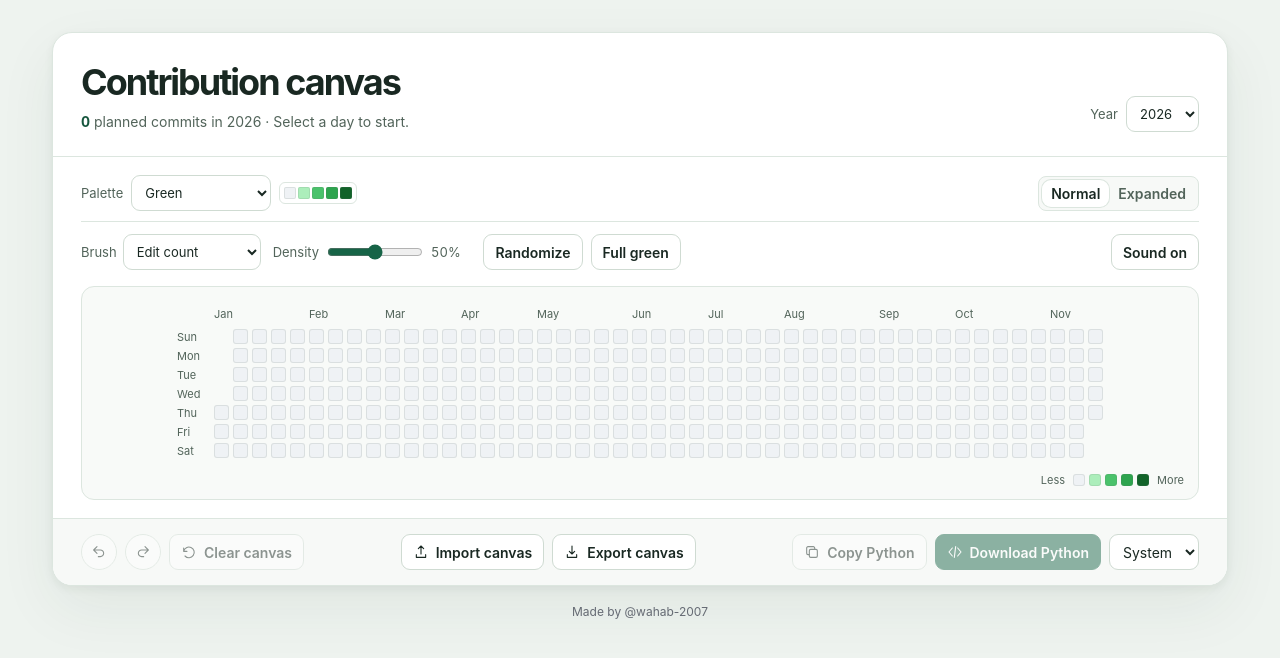
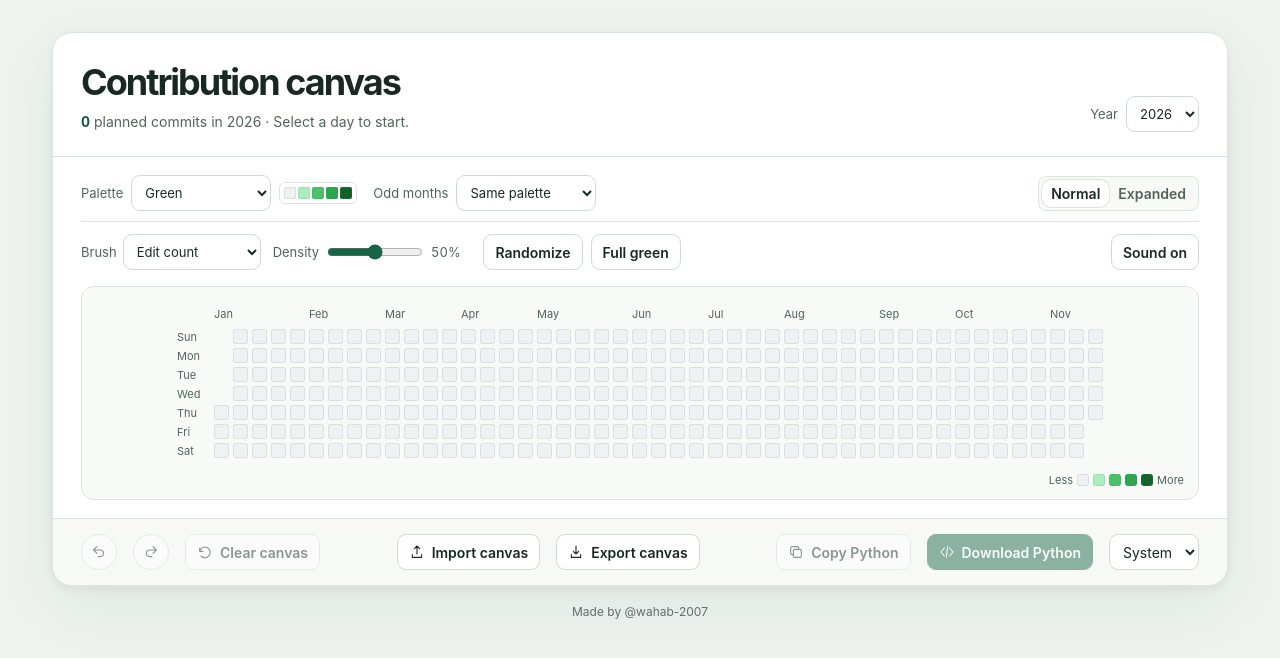
Before and after one commit to wahab-2007/brush-io, a React (Vite) app: page / in a window 1280 px wide. Shown: the top 658 px of the page. Built offline with nearby package versions, Linux system fonts and the light colour scheme.

Commit message:
Support independent palettes for odd and even months

```diff
--- a/src/App.tsx
+++ b/src/App.tsx
@@ -4,6 +4,7 @@ import { DayEditor } from './components/DayEditor.tsx'
 import { Graph } from './components/Graph.tsx'
 import type { Selection } from './components/Graph.tsx'
 import { Icon } from './components/Icon.tsx'
+import { PaletteSelect } from './components/PaletteSelect.tsx'
 import { fullFill, randomFill } from './lib/brushFill.ts'
 import { playInterfaceSound } from './lib/brushSound.ts'
 import { useInterfaceSounds } from './lib/useInterfaceSounds.ts'
@@ -11,7 +12,7 @@ import { FIRST_YEAR, yearDates } from './lib/calendar.ts'
 import { summarize } from './lib/intensity.ts'
 import { createPlan, generatePython } from './lib/pythonGenerator.ts'
 import { deserialize, newHistory, readSession, redo, saveSession, serialize, setChanges, setCount, undo } from './lib/session.ts'
-import { colorsFor, paletteGroups, schemeFor } from './lib/themes.ts'
+import { colorsFor, schemeFor } from './lib/themes.ts'
 import type { SiteTheme, Theme } from './lib/themes.ts'
 
 type Brush = 'manual' | '1' | '5' | '10' | 'custom'
@@ -46,6 +47,7 @@ export default function App() {
   const [mode, setMode] = useState<SiteTheme>('system')
   const [systemDark, setSystemDark] = useState(() => matchMedia(systemQuery).matches)
   const [theme, setTheme] = useState<Theme>('green')
+  const [oddTheme, setOddTheme] = useState<Theme | 'same'>('same')
   const [brush, setBrush] = useState<Brush>('manual')
   const [customBrush, setCustomBrush] = useState('1')
   const [sound, setSound] = useState(true)
@@ -57,6 +59,8 @@ export default function App() {
   const upload = useRef<HTMLInputElement>(null)
   const scheme = schemeFor(mode, systemDark)
   const palette = useMemo(() => colorsFor(theme, scheme), [theme, scheme])
+  const oddPalette = useMemo(() => oddTheme === 'same' || oddTheme === theme ? undefined : colorsFor(oddTheme, scheme),
+    [oddTheme, theme, scheme])
   const increment = Number(brush === 'custom' ? customBrush : brush)
   const canPaint = Number.isSafeInteger(increment) && increment > 0
   const currentDates = useMemo(() => yearDates(year), [year])
@@ -110,6 +114,7 @@ export default function App() {
     } else {
       setHistory((state) => setChanges(state, fullFill(days, state.current)))
       setTheme('green')
+      setOddTheme('same')
     }
     setSelection(undefined)
   }
@@ -176,17 +181,10 @@ export default function App() {
 
         <div className="graph-section">
           <div className="view-bar">
-            <label className="palette-control">
-              <span>Palette</span>
-              <select aria-label="Palette" value={theme} onChange={(event) => setTheme(event.target.value as Theme)}>
-                {Object.entries(paletteGroups).map(([group, options]) => <optgroup label={group} key={group}>
-                  {Object.entries(options).map(([value, label]) => <option value={value} key={value}>{label}</option>)}
-                </optgroup>)}
-              </select>
-              <span className="palette-preview" aria-hidden="true">
-                {palette.map((color) => <span style={{ backgroundColor: color }} key={color}/>)}
-              </span>
-            </label>
+            <div className="palette-controls">
+              <PaletteSelect label="Palette" value={theme} colors={palette} onChange={setTheme}/>
+              <PaletteSelect label="Odd months" value={oddTheme} colors={oddPalette} onChange={setOddTheme}/>
+            </div>
             <div className="segmented" role="group" aria-label="Calendar size">
               <button aria-pressed={!expanded} onClick={() => { setExpanded(false); setSelection(undefined) }}>Normal</button>
               <button aria-pressed={expanded} onClick={() => { setExpanded(true); setSelection(undefined) }}>Expanded</button>
@@ -226,7 +224,7 @@ export default function App() {
           </div>
 
           <div className="graph-board">
-            <Graph dates={currentDates} counts={counts} levels={levels} palette={palette} expanded={expanded}
+            <Graph dates={currentDates} counts={counts} levels={levels} palette={palette} oddPalette={oddPalette} expanded={expanded}
               selected={selection?.date} opensEditor={brush === 'manual'} onSelect={useBrush}/>
           </div>
         </div>
--- a/src/components/Graph.tsx
+++ b/src/components/Graph.tsx
@@ -15,6 +15,7 @@ interface GraphProps {
   counts: number[]
   levels: number[]
   palette: string[]
+  oddPalette?: string[]
   expanded: boolean
   opensEditor: boolean
   selected?: string
@@ -22,7 +23,7 @@ interface GraphProps {
 }
 
 export const Graph = memo(function Graph({
-  dates, counts, levels, palette, expanded, opensEditor, selected, onSelect,
+  dates, counts, levels, palette, oddPalette, expanded, opensEditor, selected, onSelect,
 }: GraphProps) {
   const { cells, months, columns } = useMemo(() => layout(dates), [dates])
   const [focused, setFocused] = useState<string>()
@@ -53,7 +54,9 @@ export const Graph = memo(function Graph({
             style={{ gridColumn: 1, gridRow: index + 2 }}>{label}</span>)}
           {cells.map(({ date, column, row }, index) => {
             const count = counts[index] ?? 0
-            const color = palette[levels[index] ?? 0]
+            const month = Number(date.slice(5, 7))
+            const colors = oddPalette && month % 2 === 1 ? oddPalette : palette
+            const color = colors[levels[index] ?? 0]
             const style = {
               gridColumn: column + 2, gridRow: row + 2, '--cell-color': color, color: onColor(color),
             } as CSSProperties
@@ -78,13 +81,20 @@ export const Graph = memo(function Graph({
             ? formatDate(focused) + ' · ' + (counts[dates.indexOf(focused)] ?? 0).toLocaleString('en-US')
             : null}
         </span>
-        <div className="legend" aria-label="Contribution intensity from less to more">
-          <span>Less</span>
-          {palette.map((color, level) => <span key={level} className="legend-cell"
-            style={{ background: color }} aria-hidden="true"/>)}
-          <span>More</span>
+        <div className="graph-legends">
+          <Legend colors={palette} months={oddPalette ? 'Even months' : undefined}/>
+          {oddPalette && <Legend colors={oddPalette} months="Odd months"/>}
         </div>
       </div>
     </>
   )
 })
+
+function Legend({ colors, months }: { colors: string[]; months?: string }) {
+  return <div className="legend" aria-label={months ? 'Contribution intensity for ' + months.toLowerCase() : 'Contribution intensity from less to more'}>
+    {months && <span className="legend-months">{months}</span>}
+    <span>Less</span>
+    {colors.map((color) => <span key={color} className="legend-cell" style={{ background: color }} aria-hidden="true"/>)}
+    <span>More</span>
+  </div>
+}
--- /dev/null
+++ b/src/components/PaletteSelect.tsx
@@ -0,0 +1,24 @@
+import { paletteGroups } from '../lib/themes.ts'
+import type { Theme } from '../lib/themes.ts'
+
+interface PaletteSelectProps<T extends Theme | 'same'> {
+  label: string
+  value: T
+  colors?: string[]
+  onChange: (palette: T) => void
+}
+
+export function PaletteSelect<T extends Theme | 'same'>({ label, value, colors, onChange }: PaletteSelectProps<T>) {
+  return <label className="palette-control">
+    <span>{label}</span>
+    <select aria-label={label} value={value} onChange={(event) => onChange(event.target.value as T)}>
+      {label === 'Odd months' && <option value="same">Same palette</option>}
+      {Object.entries(paletteGroups).map(([group, options]) => <optgroup label={group} key={group}>
+        {Object.entries(options).map(([key, name]) => <option value={key} key={key}>{name}</option>)}
+      </optgroup>)}
+    </select>
+    {colors && <span className="palette-preview" aria-hidden="true">
+      {colors.map((color) => <span style={{ backgroundColor: color }} key={color}/>)}
+    </span>}
+  </label>
+}
--- a/src/styles.css
+++ b/src/styles.css
@@ -197,7 +197,8 @@ h1 { margin: 0; font-size: clamp(25px, 4vw, 36px); letter-spacing: -.055em; line
 .year-control { display: flex; align-items: center; gap: 8px; color: var(--muted); font-size: 13px; }
 .year-control select { color: var(--text); }
 .graph-section { padding: 18px 28px 18px; }
-.view-bar, .action-bar, .file-actions, .script-actions, .history-actions, .palette-control { display: flex; align-items: center; gap: 8px; }
+.view-bar, .action-bar, .file-actions, .script-actions, .history-actions, .palette-controls, .graph-legends { display: flex; flex-wrap: wrap; align-items: center; gap: 8px 16px; }
+.palette-control { display: flex; align-items: center; gap: 8px; }
 .view-bar, .action-bar { justify-content: space-between; }
 .view-bar { margin-bottom: 10px; }
 .brush-bar { display: flex; align-items: center; flex-wrap: wrap; gap: 8px; padding-top: 10px; margin-bottom: 14px; border-top: 1px solid var(--border); }
@@ -249,8 +250,7 @@ h1 { margin: 0; font-size: clamp(25px, 4vw, 36px); letter-spacing: -.055em; line
 .cell[aria-expanded="true"], button.cell:hover { outline: 1px solid var(--focus); outline-offset: 1px; }
 .graph-footer { display: flex; align-items: center; justify-content: space-between; min-height: 28px; gap: 10px; }
 .legend { display: flex; gap: 4px; align-items: center; font-size: 11px; color: var(--muted); }
-.legend :first-child { margin-right: 4px; }
-.legend :last-child { margin-left: 4px; }
+.legend-months { margin-right: 5px; font-weight: 600; }
 .legend-cell { flex: none; width: 12px; height: 12px; border: 1px solid #65776b27; border-radius: 3px; }
 .focus-caption { color: var(--muted); font-size: 11px; }
 .action-bar { gap: 12px; flex-wrap: wrap; border-top: 1px solid var(--border); padding: 15px 28px; background: var(--quiet); border-radius: 0 0 19px 19px; }
```
